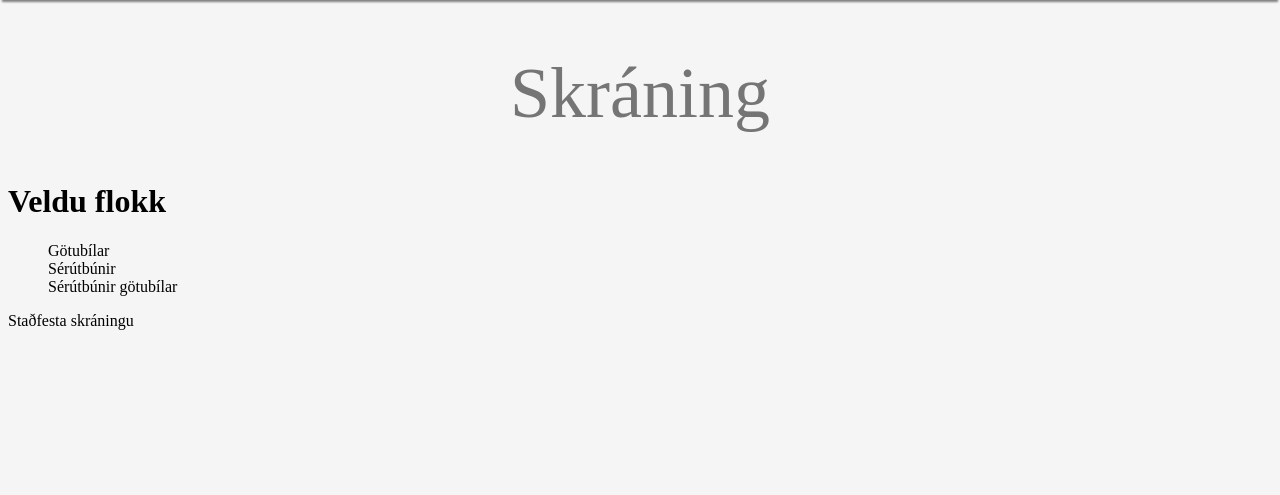
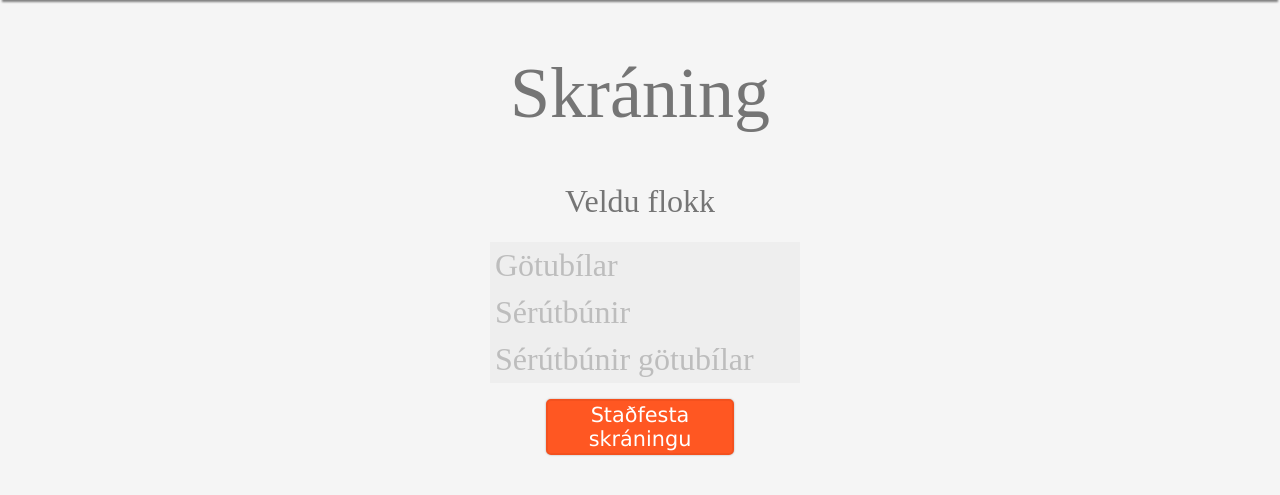
Before and after one commit to gudmunduro/VSH-hopverkefni, a PHP site: page /skraning/index.php in a window 1280 px wide. Shown: the part 48-543 px from the top of the page. Run offline with PHP 8.4, Linux system fonts and the light colour scheme; some libraries are stand-ins or nearby versions.

Commit message:
Breytingar

```diff
--- a/WebSite/api/functions.php
+++ b/WebSite/api/functions.php
@@ -9,7 +9,7 @@ function accountMenuItem($redirect)
 {
     if (empty($_SESSION["kennitala"]))
     {
-        return "<a onclick=\"createSimpleLogin(&quot;".$redirect."&quot;)\" id=\"menuOption5\">Innskrá</a>";
+        return "<a onclick=\"createSimpleLogin(&quot;{$redirect}&quot;)\" id=\"menuOption5\">Innskrá</a>";
     }
     else
     {
@@ -22,4 +22,9 @@ function accountMenuText()
     return "<i class=\"fa fa-user\" aria-hidden=\"true\"></i> ".$_SESSION["firstname"];
 }
 
+function between($num, $from, $to)
+{
+    return ($from < $num && $to > $num);
+}
+
 ?>
--- a/WebSite/api/login.php
+++ b/WebSite/api/login.php
@@ -9,7 +9,7 @@
     }
 
     $kennitala = $_POST["kennitala"];
-    $password = $_POST["password"];
+    $password = openssl_digest($_POST["password"], "sha512");
     $redirect = $_POST["redirect"];
 
     if (!is_numeric($kennitala) || strlen($kennitala) != 10)
@@ -19,7 +19,7 @@
 
     $conn = connect();
     $sql = $conn->prepare("SELECT kennitala, fulltnafn FROM notendur WHERE kennitala = ? AND lykilord = ?");
-    $sql->bind_param("ss", $kennitala, openssl_digest($password, "sha512"));
+    $sql->bind_param("ss", $kennitala, $password);
     $sql->execute();
     $result = $sql->get_result();
     if ($result->num_rows > 0)
@@ -27,7 +27,7 @@
         while ($row = $result->fetch_assoc())
         {
             $_SESSION["kennitala"] = $kennitala;
-            $_SESSION["firstname"] = utf8_encode(fullNameToFirstName($row["fulltnafn"]));
+            $_SESSION["firstname"] = fullNameToFirstName($row["fulltnafn"]);
             header("location: ".$redirect);
             die();
         }
--- a/WebSite/include/style.css
+++ b/WebSite/include/style.css
@@ -532,7 +532,72 @@ li{
     font-size: 4.5em;
 }
 .registrationDiv{
-
+    margin: 10px auto;
+    width: 300px;
+}
+.registrationDiv h1{
+    text-align: center;
+    color: #757575;
+    font-weight: lighter;
+}
+.registrationDiv ul{
+    list-style: none;
+    padding: 0;
+}
+.registrationDiv li{
+    margin: 0;
+    padding: 0;
+}
+.registrationDiv li a{
+    display: block;
+    color: #BDBDBD;
+    background-color: #EEEEEE;
+    font-size: 2.0em;
+    padding: 5px;
+    width: 300px;
+    margin: 0;
+    transition: transform 0.3s ease-in, background-color 0.3s ease-in, box-shadow 0.3s ease-in;
+}
+.registrationDiv li a.selected{
+    transform: scale(1.1);
+    background-color: #ff5722;
+    box-shadow: 0 0 24px grey;
+}
+.registrationDiv li a:hover{
+    cursor: default;
+    color: #EEEEEE;
+    background-color: #FF7043;
+}
+.registrationDiv a.confirmButton{
+    display: block;
+    margin: 5px auto;
+    width: 180px;
+    color: white;
+    font-family: Verdana;
+    font-weight: lighter;
+    font-size: 1.3em;
+    background-color: #FF5722;
+    border: 2px solid #F4511E;
+    border-radius: 5px;
+    padding: 2px;
+    text-align: center;
+    outline: none;
+    box-shadow: 0 0 2px darkgray;
+    transition: background-color 0.2s ease-out, border 0.2s ease-out, box-shadow 0.2s ease-out, transform 0.2s ease-out;
+}
+.registrationDiv a.confirmButton:hover{
+    cursor: default;
+    transform: scale(1.05);
+    box-shadow: 0 0 8px darkgray;
+    background-color: #BF360C;
+    border-color: #BF360C;
+    cursor: default;
+}
+.registrationDiv a.confirmButton:active{
+    transform: scale(0.95);
+    box-shadow: 0 0 0 darkgray;
+    background-color: darkgray;
+    border-color: darkgray;
 }
 
 
--- a/WebSite/keppendur/index.php
+++ b/WebSite/keppendur/index.php
@@ -11,7 +11,7 @@ if ($result->num_rows > 0)
 {
     while($row = $result->fetch_assoc())
     {
-        array_push($keppendur, array("nafn" => utf8_encode($row["nafn"]), "flokkur" => utf8_encode($row["flokkur"])));
+        array_push($keppendur, array("nafn" => $row["nafn"], "flokkur" => $row["flokkur"]));
     }
 }
 ?>
--- a/WebSite/skraning/index.php
+++ b/WebSite/skraning/index.php
@@ -13,6 +13,7 @@ include "../api/functions.php";
         <script src="https://cdnjs.cloudflare.com/ajax/libs/jquery/3.2.1/jquery.min.js"></script>
         <script src="../include/menu.js"></script>
         <script src="../include/loginform.js"></script>
+        <script src="../include/registration.js"></script>
     </head>
     <body>
         <nav class="mobileNav" id="mobileNav">
@@ -29,14 +30,14 @@ include "../api/functions.php";
             </ul>
         </nav>
         <h1 class="registrationTitle">Skráning</h1>
-        <div>
+        <div class="registrationDiv">
             <h1>Veldu flokk</h1>
             <ul>
-                <li><a>Götubílar</a></li>
-                <li><a>Sérútbúnir</a></li>
-                <li><a>Sérútbúnir götubílar</a></li>
+                <li><a onclick="onSelection(options.streetlegal.id)" id="option1" >Götubílar</a></li>
+                <li><a onclick="onSelection(options.unlimited.id)" id="option2" >Sérútbúnir</a></li>
+                <li><a onclick="onSelection(options.modified.id)" id="option3" >Sérútbúnir götubílar</a></li>
             </ul>
-            <a>Staðfesta skráningu</a>
+            <a onclick="register()" class="confirmButton">Staðfesta skráningu</a>
         </div>
     </body>
 </html>
```
Also changed, not shown: WebSite/adgangur/index.php (+6 -6 lines), WebSite/api/createaccount.php (+7 -8 lines), WebSite/api/register.php (added, +31 -0 lines), WebSite/include/homepage.js (+6 -1 lines), WebSite/include/registration.js (added, +84 -0 lines), WebSite/index.php (+8 -0 lines).
